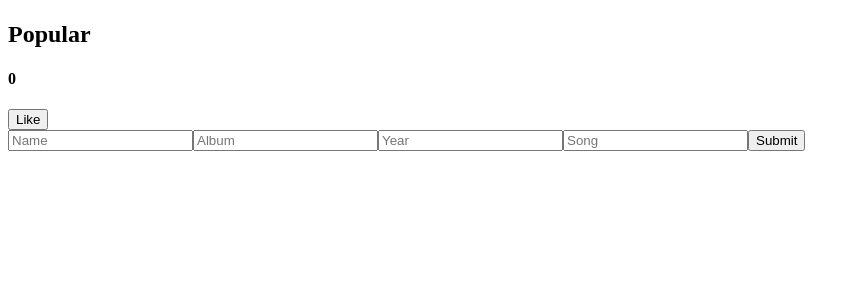
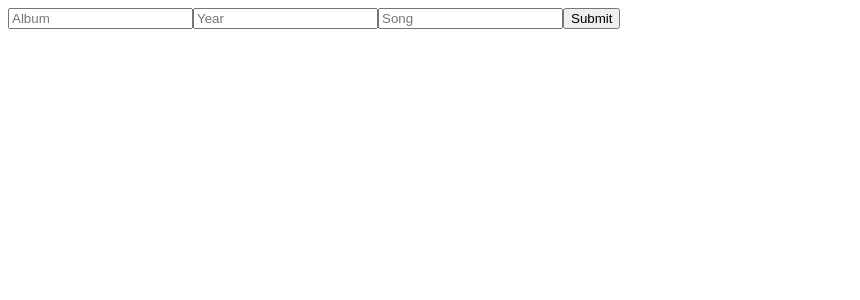
Before and after one commit to ivshxvi/react-music-app, a React (Vite) app: page / in a window 1280 px wide. Shown: the top 300 px of the page, without its empty margins (0-860 px from the left). Built offline with nearby package versions, Linux system fonts and the light colour scheme.

Commit message:
Working version

```diff
--- a/src/AppStateContext.jsx
+++ b/src/AppStateContext.jsx
@@ -3,14 +3,19 @@ import React, { createContext, useContext, useState } from "react";
 const AppStateContext = createContext();
 
 export const AppStateProvider = ({ children }) => {
-  const [formData, setFormData] = useState({ name: "", album: "", year: "", song: "" });
+  const [formData, setFormData] = useState({ album: "", year: "", song: "" });
+  const [entries, setEntries] = useState([]);
 
   const updateFormData = (data) => {
     setFormData(data);
   };
 
+  const addEntry = () => {
+    setEntries((prevEntries) => [...prevEntries, formData]);
+  };
+
   return (
-    <AppStateContext.Provider value={{ formData, updateFormData }}>
+    <AppStateContext.Provider value={{ formData, updateFormData, entries, addEntry }}>
       {children}
     </AppStateContext.Provider>
   );
--- a/src/Display.jsx
+++ b/src/Display.jsx
@@ -1,27 +1,29 @@
-import React from "react"
-import { useState } from "react"
+import React from "react";
 import { useAppState } from "./AppStateContext.jsx";
 
-export default function Display(){
-    const { formData } = useAppState();
+export default function Display() {
+  const { entries } = useAppState();
 
-    const [likes, setLikes] = useState(0)
+  const [likes, setLikes] = React.useState({});
 
-    const addLikes = () => {
-        setLikes(prevState => prevState + 1)
-    }
+  const addLikes = (index) => {
+    setLikes((prevLikes) => ({
+      ...prevLikes,
+      [index]: (prevLikes[index] || 0) + 1,
+    }));
+  };
 
-    return (
-        <div className="Display">
-        <h1>{formData.name}</h1>
-        <h2>Popular</h2>
-        <div>
-          <h3>{formData.album}</h3>
-          <h3>{formData.year}</h3>
-          <h3>{formData.song}</h3>
-          <h4>{likes}</h4>
-          <button onClick={addLikes}>Like</button>
+  return (
+    <div className="Display">
+      {entries.map((entry, index) => (
+        <div key={index}>
+          <p>Album: {entry.album}</p>
+          <p>Year: {entry.year}</p>
+          <p>Song: {entry.song}</p>
+          <h4>Likes: {likes[index] || 0}</h4>
+          <button onClick={() => addLikes(index)}>Like</button>
         </div>
-      </div>
-    )
+      ))}
+    </div>
+  );
 }
--- a/src/Form.jsx
+++ b/src/Form.jsx
@@ -1,24 +1,19 @@
-import React from "react"
+import React from "react";
 import { useAppState } from "./AppStateContext.jsx";
 
-
 export default function Form() {
-    const { formData, updateFormData } = useAppState();
+  const { formData, updateFormData, addEntry } = useAppState();
 
   const handleSubmit = (event) => {
     event.preventDefault();
-      updateFormData(formData);
+    addEntry();
+    // Reset the form data to empty strings
+    updateFormData({  album: "", year: "", song: "" });
   };
 
   return (
     <form onSubmit={handleSubmit}>
-      <input
-        type="text"
-        name="name"
-        value={formData.name}
-        onChange={(event) => updateFormData({ ...formData, name: event.target.value })}
-        placeholder="Name"
-      />
+
       <input
         type="text"
         name="album"
```
Lines whose indentation alone changed are shown as unchanged.
